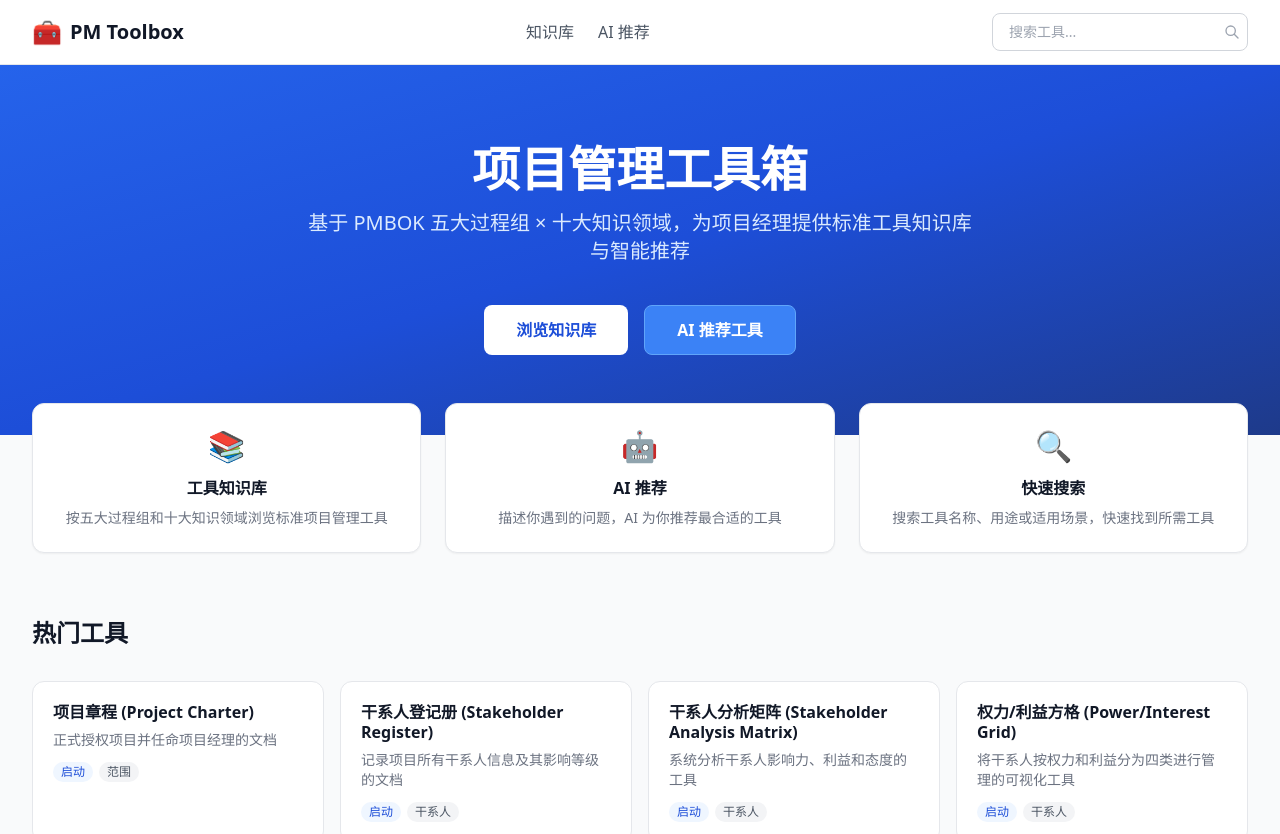
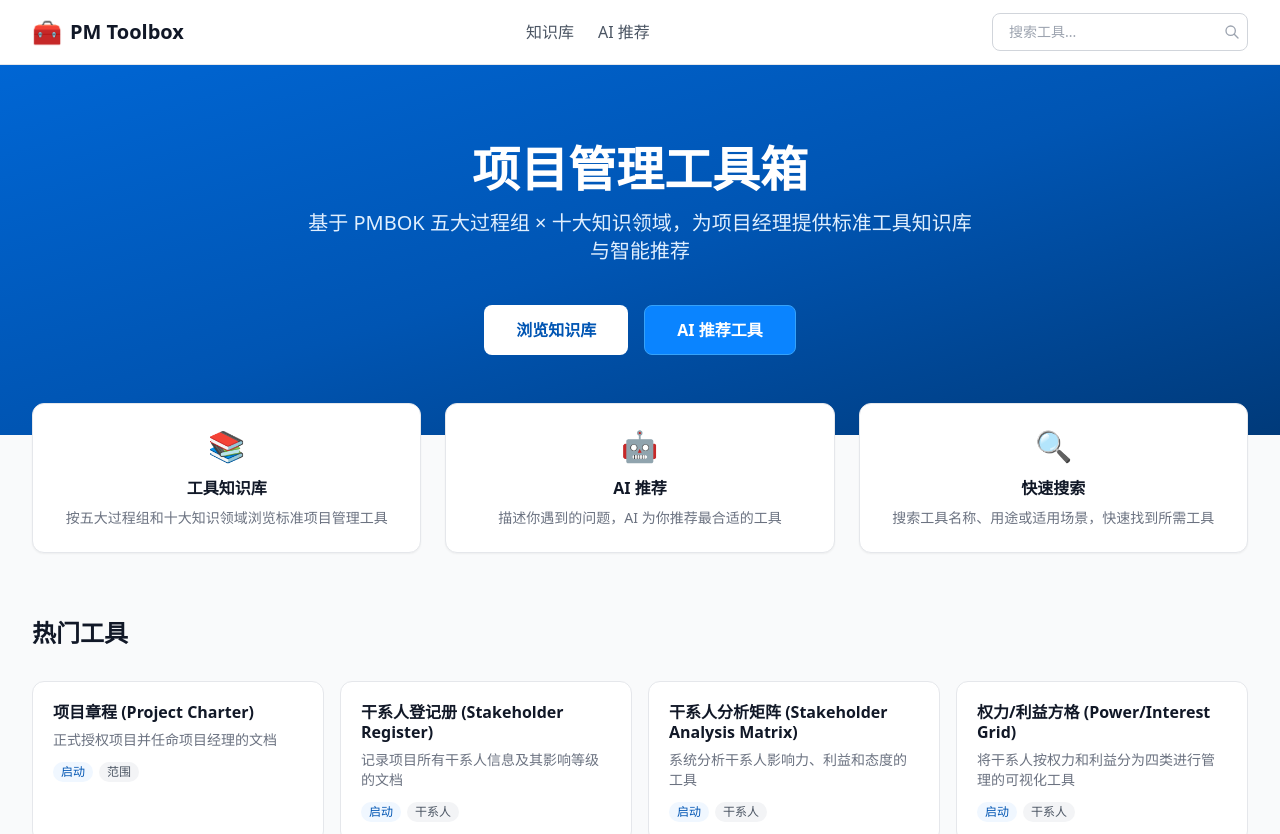
Before and after one commit to goldwish1/pm-toolbox, a Next.js app: page / in a window 1280 px wide. Shown: the top 834 px of the page. Built offline with nearby package versions, Linux system fonts and the light colour scheme.

Commit message:
style: update primary colors to iOS-style blue

```diff
--- a/tailwind.config.ts
+++ b/tailwind.config.ts
@@ -10,16 +10,35 @@ const config: Config = {
     extend: {
       colors: {
         primary: {
-          50: "#eff6ff",
-          100: "#dbeafe",
-          200: "#bfdbfe",
-          300: "#93c5fd",
-          400: "#60a5fa",
-          500: "#3b82f6",
-          600: "#2563eb",
-          700: "#1d4ed8",
-          800: "#1e40af",
-          900: "#1e3a8a",
+          50: "#f0f7ff",
+          100: "#e0effe",
+          200: "#baddfd",
+          300: "#7cc1fc",
+          400: "#36a2f9",
+          500: "#0a84ff",
+          600: "#0066d4",
+          700: "#0055b3",
+          800: "#004a9e",
+          900: "#003a7a",
+        },
+      },
+      animation: {
+        "fade-in-up": "fadeInUp 0.4s ease-out forwards",
+        "slide-up": "slideUp 0.35s ease-out forwards",
+        "bounce-dot": "bounceDot 1.4s infinite ease-in-out",
+      },
+      keyframes: {
+        fadeInUp: {
+          "0%": { opacity: "0", transform: "translateY(12px)" },
+          "100%": { opacity: "1", transform: "translateY(0)" },
+        },
+        slideUp: {
+          "0%": { transform: "translateY(0)" },
+          "100%": { transform: "translateY(-12vh)" },
+        },
+        bounceDot: {
+          "0%, 80%, 100%": { transform: "scale(0.6)", opacity: "0.4" },
+          "40%": { transform: "scale(1)", opacity: "1" },
         },
       },
     },
```
